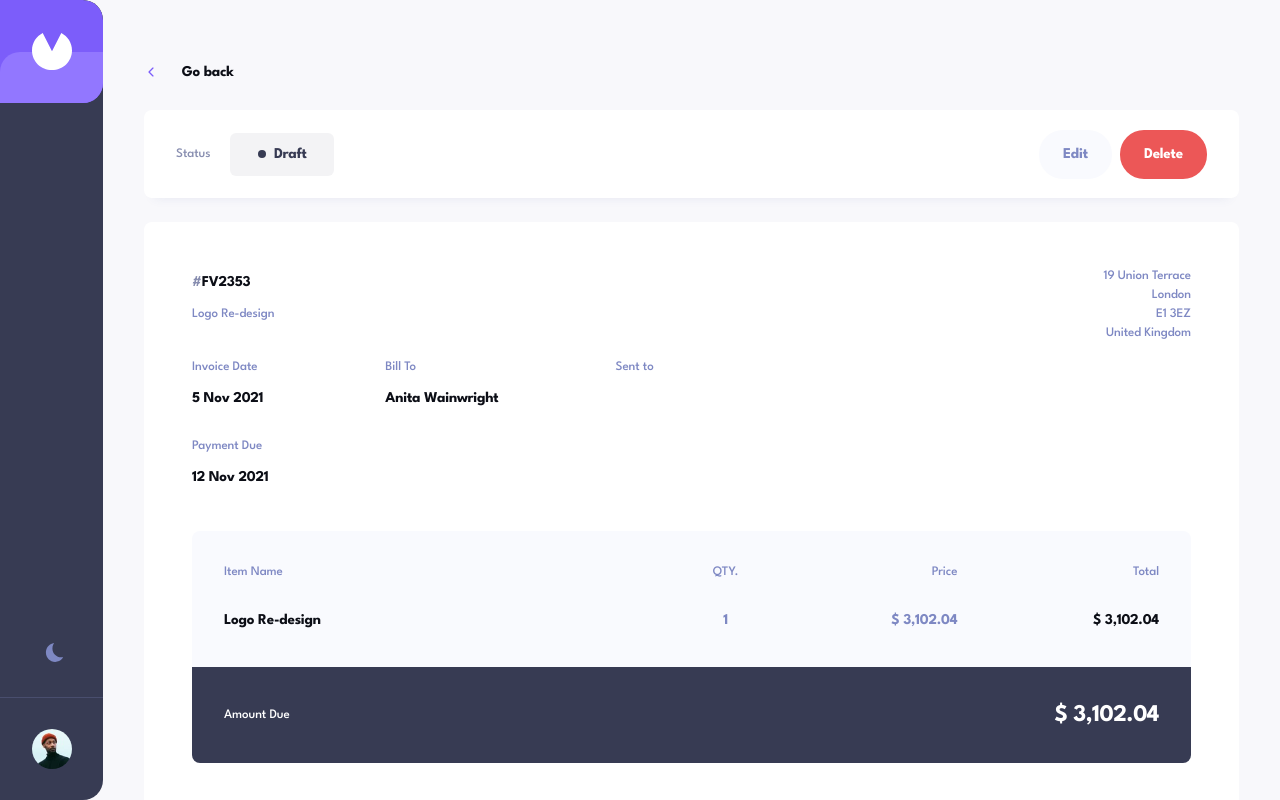
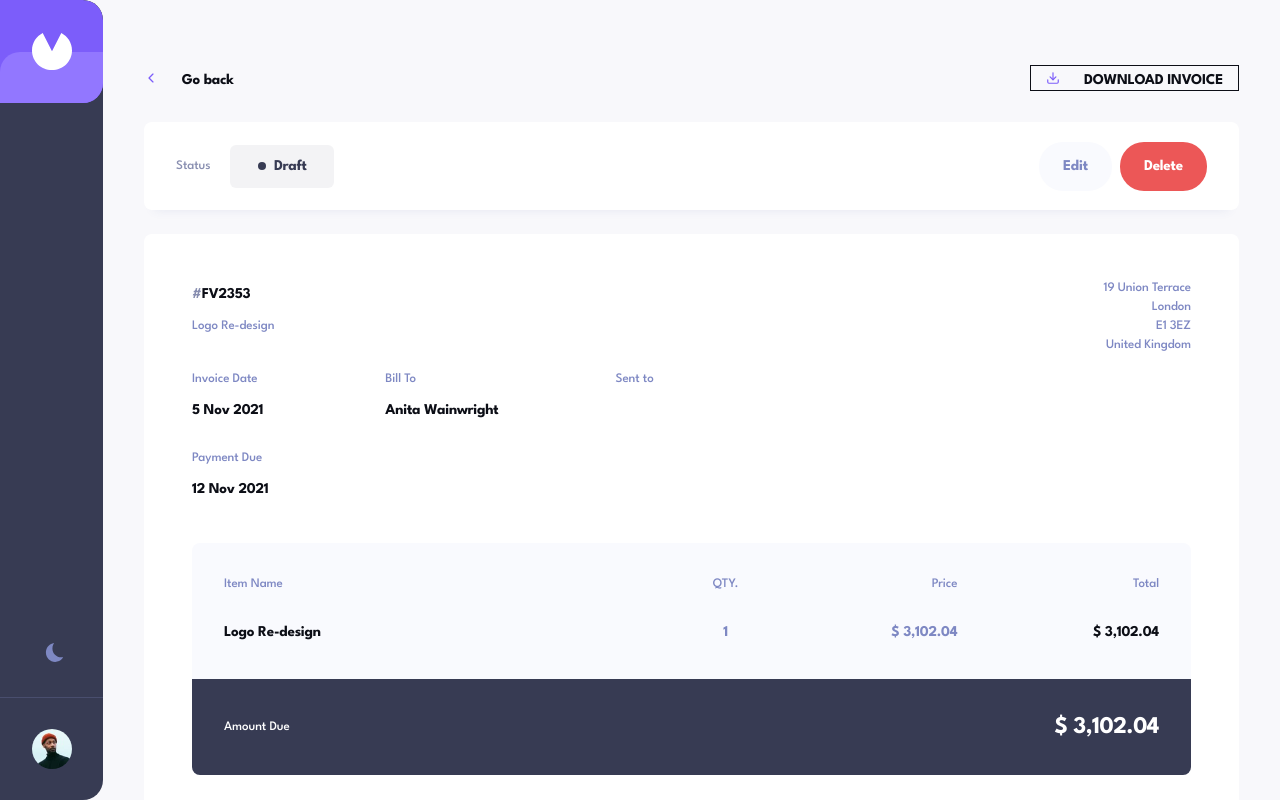
Before and after one commit to ChrisOxygen/invoice-app-v1, a React (Vite) app: page /invoice/FV2353 in a window 1280 px wide. Built offline with nearby package versions, Linux system fonts and the light colour scheme.

Commit message:
added pdf downloader, but it's not perfect yet

```diff
--- a/package.json
+++ b/package.json
@@ -17,6 +17,8 @@
     "clsx": "^2.1.0",
     "date-fns": "^3.6.0",
     "framer-motion": "^11.1.0",
+    "html2canvas": "^1.4.1",
+    "jspdf": "^2.5.1",
     "lucide-react": "^0.372.0",
     "react": "^18.2.0",
     "react-custom-scroll": "^7.0.0",
--- a/src/sass/layouts/_single-invoice-container.scss
+++ b/src/sass/layouts/_single-invoice-container.scss
@@ -12,12 +12,20 @@
     position: relative;
 }
 
+.full-w-container {
+    width: 100%;
+    display: flex;
+    justify-content: space-between;
+    align-items: center;
+    gap: 23.658px;
+
+}
+
 .back-btn {
     display: flex;
     justify-content: center;
     align-items: center;
     gap: 23.658px;
-    align-self: flex-start;
 
     margin-bottom: 7px;
 
@@ -35,8 +43,41 @@
         font-size: 15px;
         font-style: normal;
         font-weight: 700;
+
+        letter-spacing: -0.25px;
+        margin-bottom: -3px;
+    }
+}
+
+.invoice-download-btn {
+    display: flex;
+    justify-content: center;
+    align-items: center;
+    gap: 23.658px;
+    border: 1px solid var(--main-text-color);
+    padding: 5px 15px;
+
+    margin-bottom: 7px;
+
+    &__icon {
+        display: grid;
+        place-items: center;
+        color: var(--01, #7C5DFA);
+        font-size: 14px;
+
+    }
+
+    &__text {
+        color: var(--main-text-color);
+        font-family: "League Spartan";
+        font-size: 15px;
+        font-style: normal;
+        font-weight: 700;
+        text-transform: uppercase;
+        line-height: 0;
         /* 100% */
         letter-spacing: -0.25px;
+        margin-bottom: -3px;
     }
 }
 
--- a/src/screens/SingleInvoice.tsx
+++ b/src/screens/SingleInvoice.tsx
@@ -7,11 +7,18 @@ import { formatCurrency, formatDate } from "../utils/helpers";
 import EditInvoiceBtn from "../ui/EditInvoiceBtn";
 import { markAsPaid } from "@/features/invoicesSlice";
 import DeleteBtn from "@/components/DeleteBtn";
+import { LuDownload } from "react-icons/lu";
+import { useRef } from "react";
+
+import html2canvas from "html2canvas";
+import jsPDF from "jspdf";
 
 function SingleInvoice() {
   const { id: idFromParams } = useParams();
   const { invoices } = useInvoicesSelector((state) => state.invoicesData);
   const navigate = useNavigate();
+
+  const invoicePdfRef = useRef<null | HTMLDivElement>(null);
 
   const dispatch = useInvoicesDispatch();
 
@@ -27,14 +34,50 @@ function SingleInvoice() {
 
   const { senderAddress, clientAddress, items } = currentInvoice;
 
+  const handleGeneratePDF = async () => {
+    if (!invoicePdfRef.current) return;
+    const inputData = invoicePdfRef.current;
+
+    try {
+      const canvas = await html2canvas(inputData);
+      const imgData = canvas.toDataURL("image/png");
+
+      const pdf = new jsPDF({
+        orientation: "portrait",
+        unit: "px",
+        format: "a4",
+      });
+
+      const width = pdf.internal.pageSize.getWidth();
+      const height = (canvas.height * width) / canvas.width;
+
+      pdf.addImage(imgData, "PNG", 0, 0, width, height);
+      pdf.save("invoice.pdf");
+    } catch (error) {
+      console.log(error);
+    }
+  };
+
   return (
     <div className="single-invoice-container box-container">
+      <div className="full-w-container">
         <button className="back-btn" onClick={() => navigate(-1)}>
           <span className="back-btn__icon">
             <IoIosArrowBack />
           </span>
           <div className="back-btn__text">Go back</div>
         </button>
+        <button
+          className="invoice-download-btn"
+          onClick={() => handleGeneratePDF()}
+        >
+          <span className="invoice-download-btn__icon">
+            <LuDownload />
+          </span>
+          <span className="invoice-download-btn__text">Download Invoice</span>
+        </button>
+      </div>
+
       <div className="header-section">
         <div className="status-box">
           <span className="status-box__text">Status</span>
@@ -75,7 +118,7 @@ function SingleInvoice() {
           </div>
         </div>
       </div>
-      <div className="body-section">
+      <div className="body-section" ref={invoicePdfRef}>
         <div className="contact-details">
           <div className="contact-details__top-section">
             <div className="invoice-id-project-desc">
```
Also changed, not shown: 1 other file (tests, documents, lock files or other folders). Lines whose indentation alone changed are shown as unchanged.
